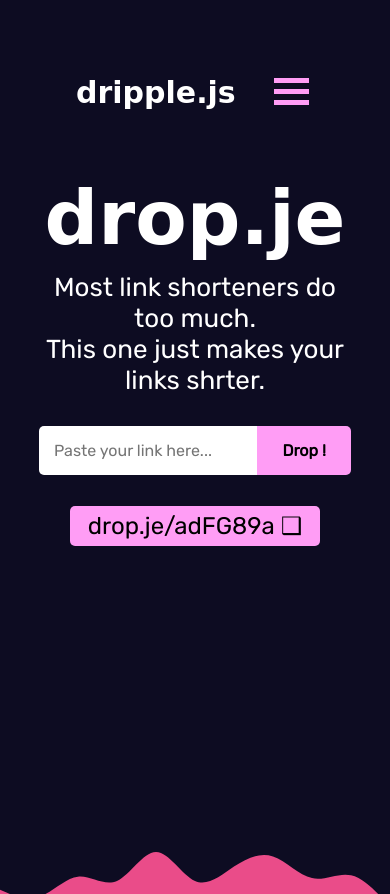
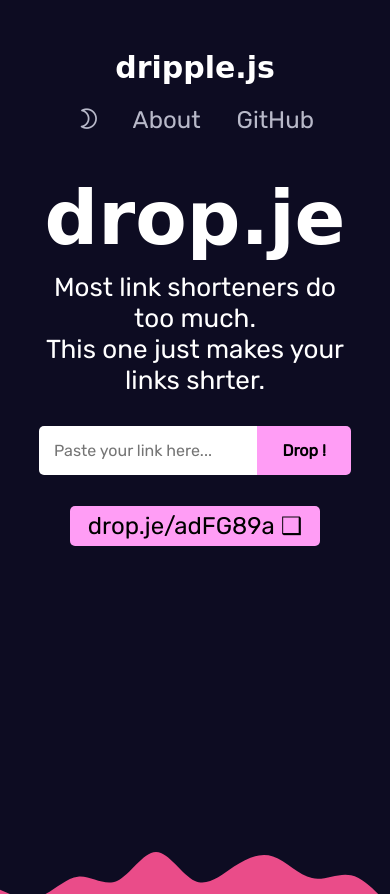
Before and after one commit to t123arun/urlShortner, a plain HTML site: page index.html in a window 390 px wide. Drawn offline with Linux system fonts and the light colour scheme.

Commit message:
Added moon icon and made menu responsive

```diff
--- a/index.html
+++ b/index.html
@@ -14,6 +14,7 @@
 <link rel="preconnect" href="https://fonts.googleapis.com">
 <link rel="preconnect" href="https://fonts.gstatic.com" crossorigin>
 <link href="https://fonts.googleapis.com/css2?family=Lobster&display=swap" rel="stylesheet">
+<link rel="stylesheet" href="https://cdnjs.cloudflare.com/ajax/libs/font-awesome/4.7.0/css/font-awesome.min.css">
 </head>
 
 <body>
@@ -23,36 +24,16 @@
             <a href="/">dripple.js</a>
             <ul>
                 <!-- <li><span class="moon"></span></li> -->
-                <li class="moon"></li>
-                <li>About</li>
+                <!-- <li class="moon"></li> -->
+                <li><i class="fa fa-moon-o" style="font-size:24px"></i></li>
+                 <li>About</li>
                 <li>GitHub</li>
             </ul>
-            <div class="hamburger">
-               <div class="line"></div>
-               <div class="line"></div>
-               <div class="line"></div>
-            </div>
 
         </nav>
     </div>
-    <!-- <section class="p-menu1">
-        <nav id="navbar" class="navigation" role="navigation">
-          <input id="toggle1" type="checkbox" />
-          <label class="hamburger1" for="toggle1">
-            <div class="top"></div>
-            <div class="meat"></div>
-            <div class="bottom"></div>
-          </label>
 
-          <nav class="menu1">
-            <a class="link1" href="">Our Models</a>
-            <a class="link1" href="">Specialties</a>
-            <a class="link1" href="">About</a>
-            <a class="link1" href="">Blog</a>
-            <a class="lin1 kbutton-nav" href="">Contact</a>
-          </nav>
-      </nav>
-      </section> -->
+
     <section>
         <div class="hero-wrapper">
             <h1>drop.je</h1>
--- a/main.css
+++ b/main.css
@@ -55,14 +55,19 @@ ul {
 
     font-family: 'Rubik', sans-serif;
 }
-
+.fa-moon-o{
+   transform: rotate(215deg);
+}
 .container {
     width: 61%;
     margin: 0 auto;
     padding-top: 50px;
     background-color: #0d0c22;
 }
-
+.dropdown{
+    display: none;
+    margin: 0 auto;
+}
 section {
     height: 90vh;
     background-image: url('./wave.svg');
@@ -70,10 +75,7 @@ section {
     background-position: bottom;
 
 }
-.dropdown{
-    height: 0;
-    display: none;
-}
+
 
 h1 {
     font-size: 75px;
--- a/media.css
+++ b/media.css
@@ -3,9 +3,20 @@
         width: 80vw;
         margin: 0 auto;
     }
+    nav{
+      flex-direction: column;
+      align-items: normal;
+      gap: 20px;
+    }
+    nav a{
+      text-align: center;
+    }
     ul{
-        display: none;
+      display: flex;
+      justify-content: space-between;
+
     }
+
     .hamburger{
         display: block;
 
@@ -117,49 +128,6 @@
       }
 
 
-      /* Menu
-      .menu1 {
-        width: 100%;
-        background-color: #02173F;
-        margin: 0;
-        display: -ms-grid;
-        display: grid;
-        grid-template-rows: 1fr repeat(4, 0.5fr);
-        grid-row-gap: 25px;
-        padding: 0;
-        list-style: none;
-        clear: both;
-        width: auto;
-        text-align: center;
-        height: 0px;
-        overflow: hidden;
-        transition: height .4s ease;
-        z-index: 120;
-        -webkit-transition: all 0.3s ease;
-        transition: all 0.3s ease;
-      }
-
-      .menu1 a:first-child {
-        margin-top: 40px;
-      }
-
-      .menu1 a:last-child {
-        margin-bottom: 40px;
-      }
-
-      .link1 {
-        width: 100%;
-        margin: 0;
-        padding: 10px 0;
-        font: 700 20px 'Oswald', sans-serif;
-      }
-
-      .link1:hover {
-        background-color: #fff;
-        color: rgb(61, 61, 61);
-        -webkit-transition: all 0.3s ease;
-        transition: all 0.3s ease;
-      } */
 }
 
 @media(max-width:350px){
```
